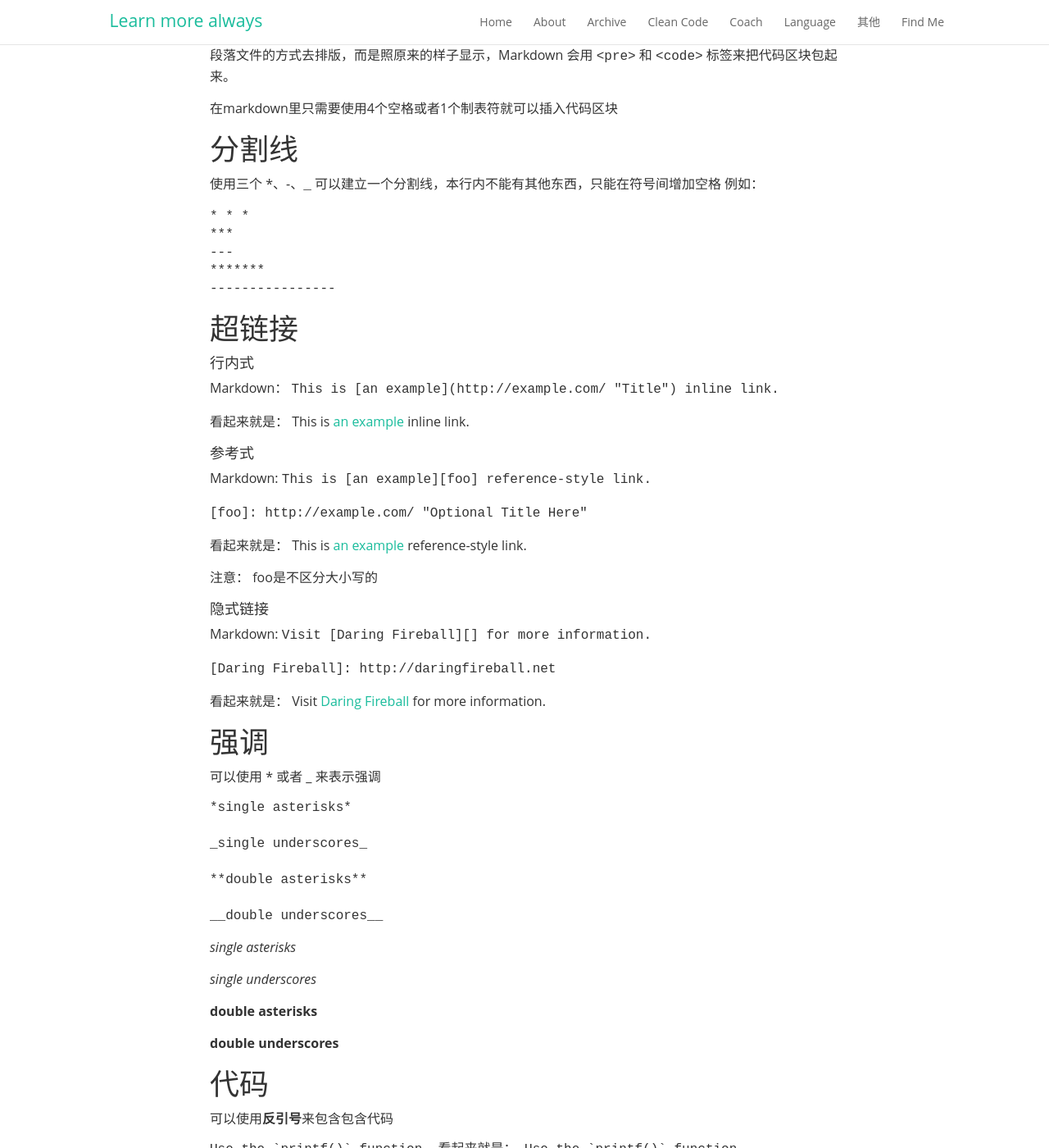
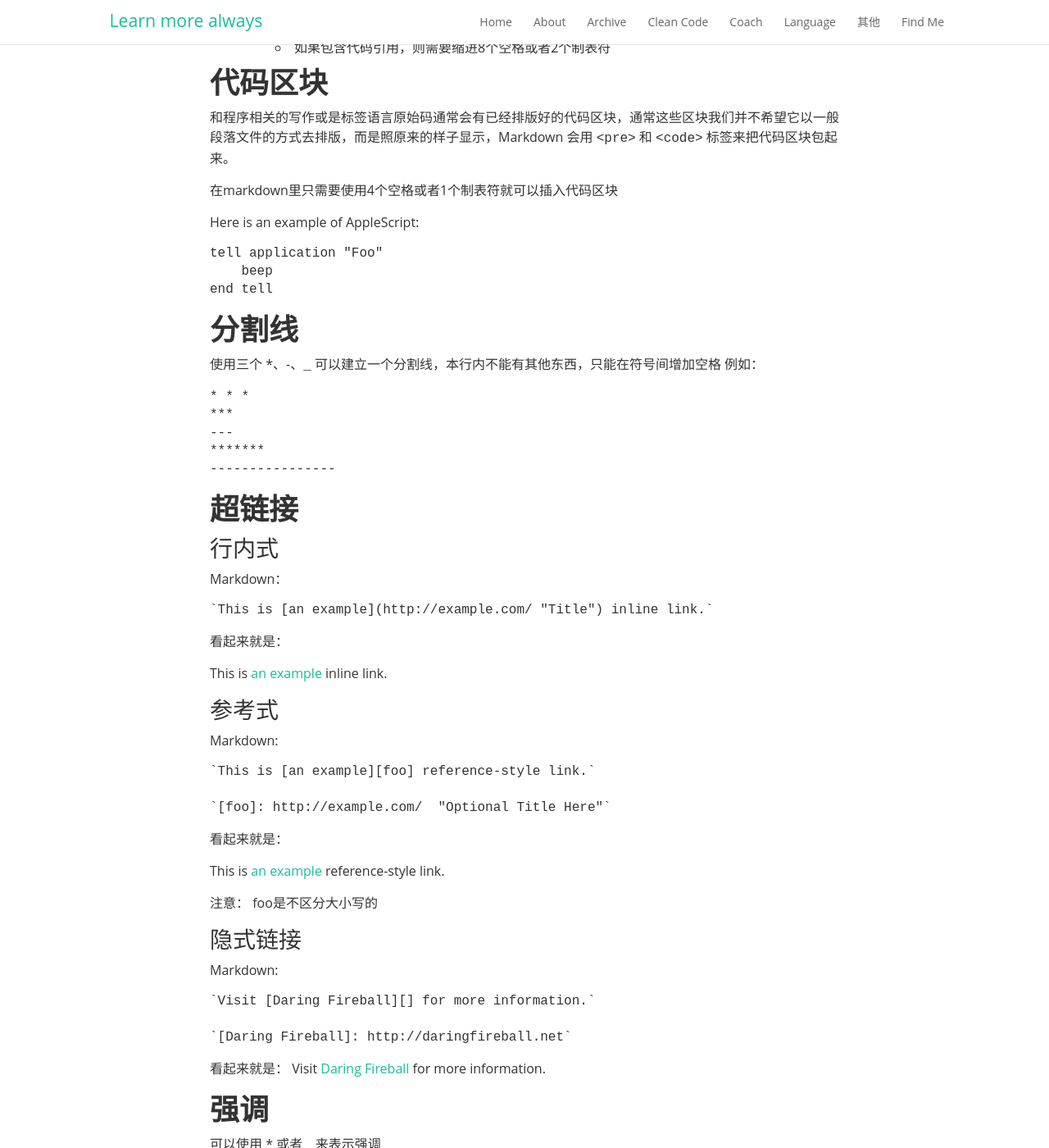
Before and after one commit to yzhang3beatit/yzhang3beatit.github.io, a Jekyll site: the page built from _posts/2016-01-22-How-to-write-MD-file.md, in a window 1280 px wide and 1400 px high, scrolled down 3223 px. Shown: the whole window at 82% size. Built offline with Jekyll 4.4.1, drawn with Linux system fonts in a browser that asks for light colours; nearby versions of some CDN libraries; some web fonts are replaced; Markdown is read by kramdown in place of the engine named in the settings; some of the changed text lies outside the part shown.

Commit message:
change some format

```diff
--- a/_posts/2016-01-22-How-to-write-MD-file.md
+++ b/_posts/2016-01-22-How-to-write-MD-file.md
@@ -9,14 +9,22 @@
 
 <p class="intro"><span class="dropcap">M</span>arkdown 是一种轻量级标记语言，创始人为约翰·格鲁伯（John Gruber）。它允许人们“使用易读易写的纯文本格式编写文档，然后转换成有效的XHTML(或者HTML)文档”。这种语言吸收了很多在电子邮件中已有的纯文本标记的特性。</p>
 
-# 兼容HTML
+## **兼容HTML**
+
 Markdown 语法的目标是：成为一种适用于网络的书写语言。Markdown 的理念是，能让文档更容易读、写和随意改。HTML 是一种发布的格式，Markdown 是一种书写的格式。就这样，Markdown 的格式语法只涵盖纯文本可以涵盖的范围。
+
+
 不在 Markdown 涵盖范围之内的标签，都可以直接在文档里面用 HTML 撰写。不需要额外标注这是 HTML 或是 Markdown；只要直接加标签就可以了。
+
+
 要制约的只有一些 HTML 区块元素――比如 `<div>`、`<table>`、`<pre>`、`<p>` 等标签，必须在前后加上空行与其它内容区隔开，还要求它们的开始标签与结尾标签不能用制表符或空格来缩进。Markdown 的生成器有足够智能，不会在 HTML 区块标签外加上不必要的 `<p>` 标签。
+
+
 HTML 的区段（行内）标签如 `<span>`、`<cite>`、`<del>` 可以在 Markdown 的段落、列表或是标题里随意使用。依照个人习惯，甚至可以不用 Markdown 格式，而直接采用 HTML 标签来格式化。举例说明：如果比较喜欢 HTML 的 `<a>` 或 `<img>` 标签，可以直接使用这些标签，而不用 Markdown 提供的链接或是图像标签语法。
 
 
-## 标题
+## **标题**
+
 Markdown 支持两种标题方式：Setext 和 类atx形式
 
 **Setext**：
@@ -44,11 +52,13 @@
 >##### ##### 第一阶标题
 >###### ###### 第一阶标题
 
-## 段落与换行
-一个 Markdown 段落是由一个或多个连续的文本行组成，它的前后要有一个以上的空行（空行的定义是显示上看起来像是空的，便会被视为空行。比方说，若某一行只包含空格和制表符，则该行也会被视为空行）。普通段落不该用空格或制表符来缩进。
+## **段落与换行**
+
+一个 Markdown 段落是由一个或多个连续的文本行组成，它的前后要有一个以上的空行（空行的定义是显示上看起来像是空的，便会被视为空行。比方说，若某一行只包含空格和制表符，则该行也会被视为空行）。普通段落不该用空格或制表符来缩进.
 如果你确实想要依赖 Markdown 来插入 `<br />` 标签的话，在插入处先按入两个以上的空格然后回车。
 
-## 引用
+## **引用**
+
 和email中的引用一样，就是在行首使用`>`表示引用的开始；连续多个`>`叠加表示多层引用
 > `> 第一级引用`
 >> `>> 第二级引用`
@@ -59,7 +69,8 @@
 >
 >    return shell_exec("echo $input | $markdown_script");`
 
-## 列表
+## **列表**
+
 + 无序列表可以直接使用 *、 +、 - 作为标记
 + 有序列表则使用： 数字加英文句点 作为标记
 + 所有标记后，必须要有空格或者制表符
@@ -77,6 +88,7 @@
 
 
 看起来是这样
+
 * 无序列表1
 * 无序列表2
   * 无序列表2.1
@@ -92,13 +104,21 @@
   * 如果包含引用，`>`也需要缩进4个空格或者1个制表符
   * 如果包含代码引用，则需要缩进8个空格或者2个制表符
 
-## 代码区块
+## **代码区块**
+
 和程序相关的写作或是标签语言原始码通常会有已经排版好的代码区块，通常这些区块我们并不希望它以一般段落文件的方式去排版，而是照原来的样子显示，Markdown 会用 `<pre>` 和 `<code>` 标签来把代码区块包起来。
 
 在markdown里只需要使用4个空格或者1个制表符就可以插入代码区块
 
+Here is an example of AppleScript:
 
-## 分割线
+    tell application "Foo"
+        beep
+    end tell
+
+
+
+## **分割线**
 
 使用三个 *、-、`_` 可以建立一个分割线，本行内不能有其他东西，只能在符号间增加空格
 例如：
@@ -109,23 +129,31 @@
     *******
     ----------------
 
-## 超链接
-#### 行内式
+
+
+## **超链接**
+
+### 行内式
 
 Markdown：
+
     `This is [an example](http://example.com/ "Title") inline link.`
 
 看起来就是：
+
 This is [an example](http://example.com/ "Title") inline link.
 
-#### 参考式
+### 参考式
+
 Markdown:
-`This is [an example][foo] reference-style link.`
 
-`[foo]: http://example.com/  "Optional Title Here"`
+    `This is [an example][foo] reference-style link.`
+
+    `[foo]: http://example.com/  "Optional Title Here"`
 
 
 看起来就是：
+
 This is [an example][foo] reference-style link.
 
 [foo]: http://example.com/  "Optional Title Here"
@@ -133,11 +161,13 @@
 注意： foo是不区分大小写的
 
 
-#### 隐式链接
+### 隐式链接
+
 Markdown:
-`Visit [Daring Fireball][] for more information.`
 
-`[Daring Fireball]: http://daringfireball.net`
+    `Visit [Daring Fireball][] for more information.`
+
+    `[Daring Fireball]: http://daringfireball.net`
 
 看起来就是：
 Visit [Daring Fireball][] for more information.
@@ -145,7 +175,8 @@
 [Daring Fireball]: http://daringfireball.net
 
 
-## 强调
+## **强调**
+
 
 可以使用 * 或者 _ 来表示强调
 
@@ -157,6 +188,8 @@
 
     __double underscores__
 
+
+
 *single asterisks*
 
 _single underscores_
@@ -166,7 +199,7 @@
 __double underscores__
 
 
-## 代码
+## **代码**
 
 可以使用**反引号**来包含包含代码
 
@@ -175,21 +208,23 @@
 Use the `printf()` function.
 
 
-## 图片
+## **图片**
 
-#### 行内式
+### 行内式
+
 1. 找到图片外链
 2. Markdown里插入图片即可：`![描述](图片链接)`
 3. 例如：
 
     `![Alt text](/path/to/img.jpg "Optional title")`
 
-#### 参考式
+### 参考式
 
-    ![Alt text][id]
+    `![Alt text][id]`
 
 例如：
 
-    [id]: url/to/image  "Optional title attribute"
+    `[id]: url/to/image  "Optional title attribute"`
 
-#### 使用 `<img>` 标签
+
+### 使用 `<img>` 标签
```
